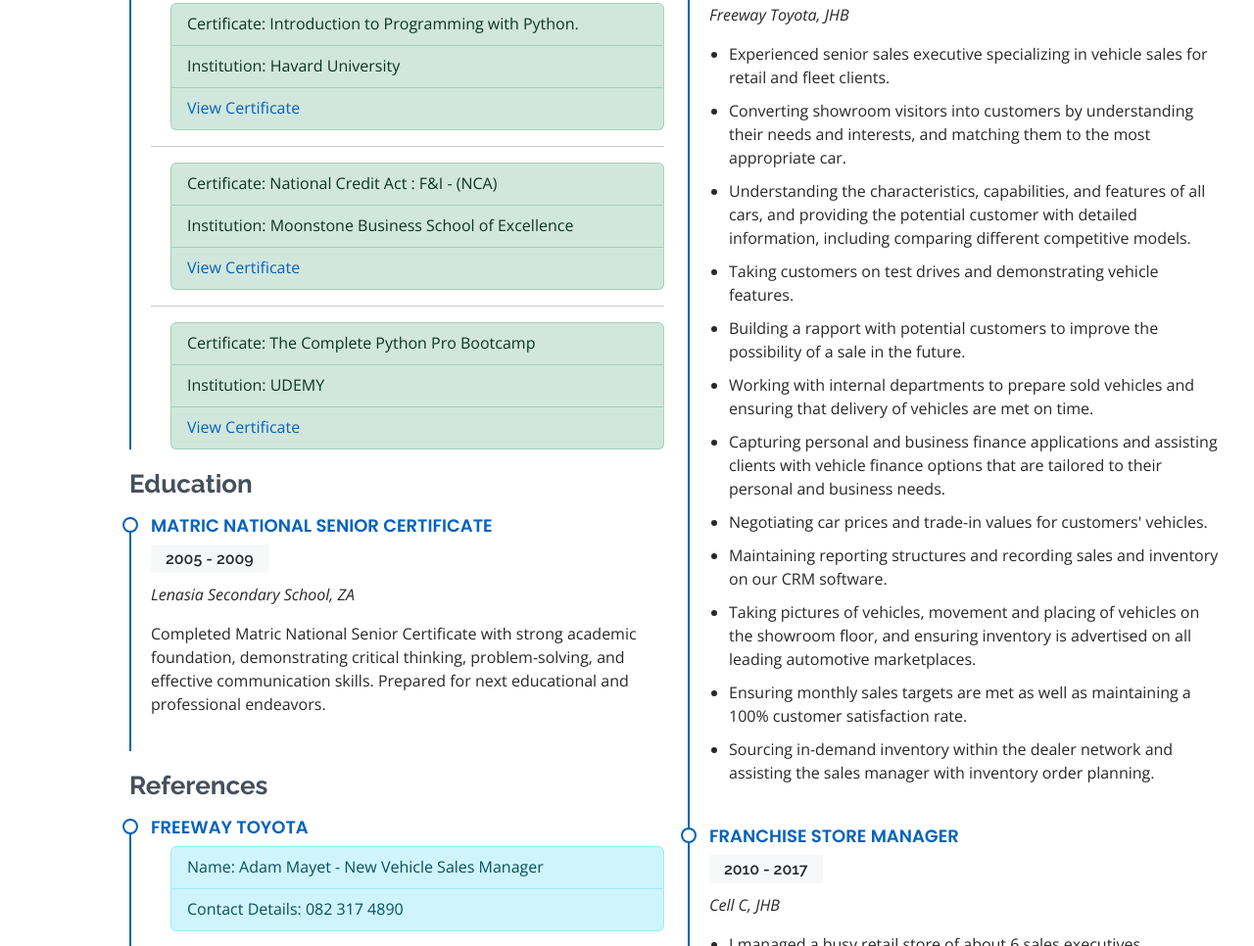
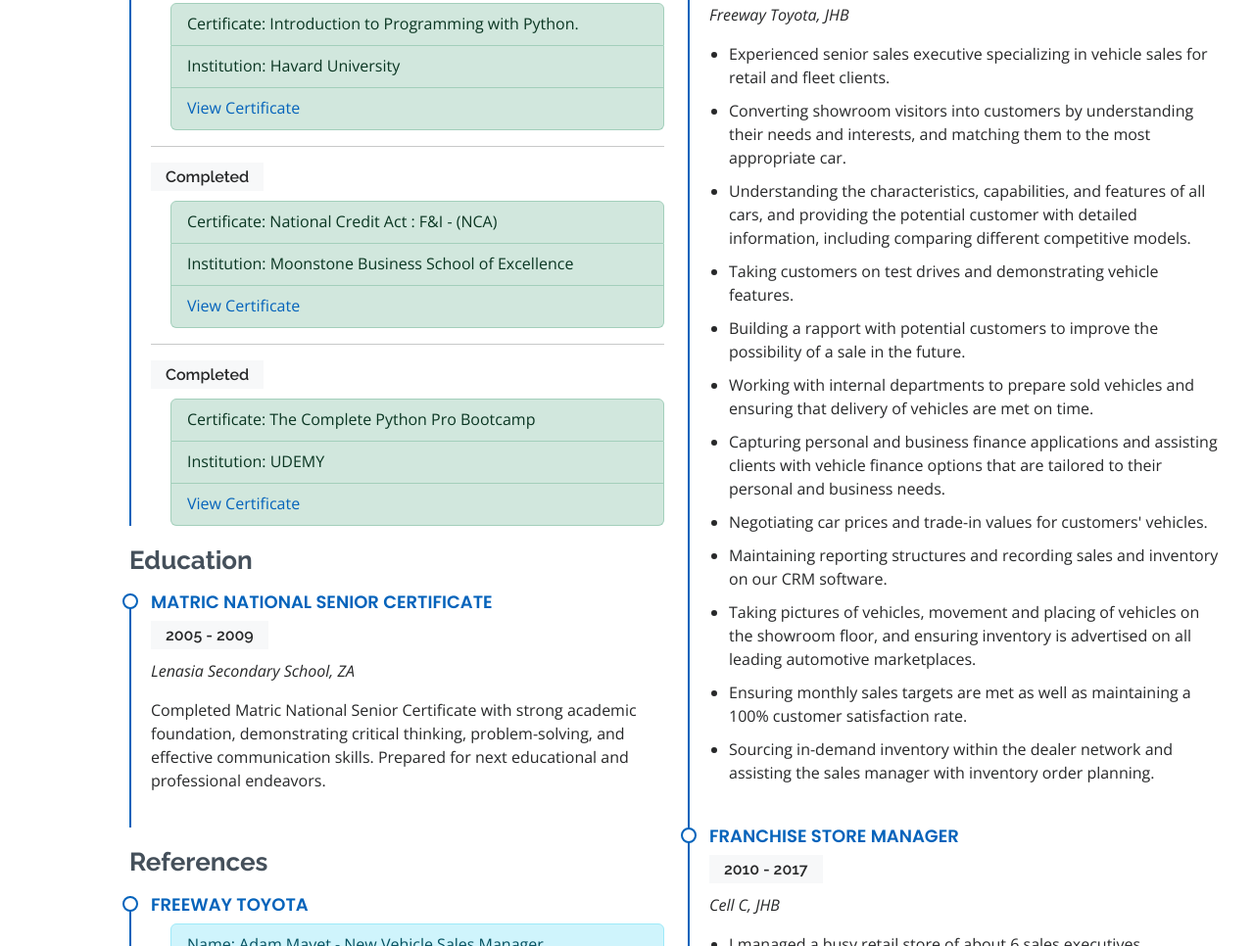
Before and after one commit to farhaan444/CV, a plain HTML site: page index.html in a window 1280 px wide. Shown: the part 2794-3760 px from the top of the page at 98% size. Drawn offline with nearby package versions, Linux system fonts and the light colour scheme.

```diff
--- a/index.html
+++ b/index.html
@@ -563,12 +563,14 @@
                   <li class="list-group-item list-group-item-success"><a href="/assets/certificates/CS50P Certification.pdf">View Certificate</a></li>
                 </ul>
                 <hr>
+                <h5>Completed</h5>
                 <ul class="list-group">
                   <li class="list-group-item list-group-item-success">Certificate: National Credit Act : F&I - (NCA)</li>
                   <li class="list-group-item list-group-item-success">Institution: Moonstone Business School of Excellence</li>
                   <li class="list-group-item list-group-item-success"><a href="/assets/certificates/NCA Certification .pdf">View Certificate</a></li>
                 </ul>
                 <hr>
+                <h5>Completed</h5>
                 <ul class="list-group">
                   <li class="list-group-item list-group-item-success">Certificate: The Complete Python Pro Bootcamp</li>
                   <li class="list-group-item list-group-item-success">Institution: UDEMY</li>
```
